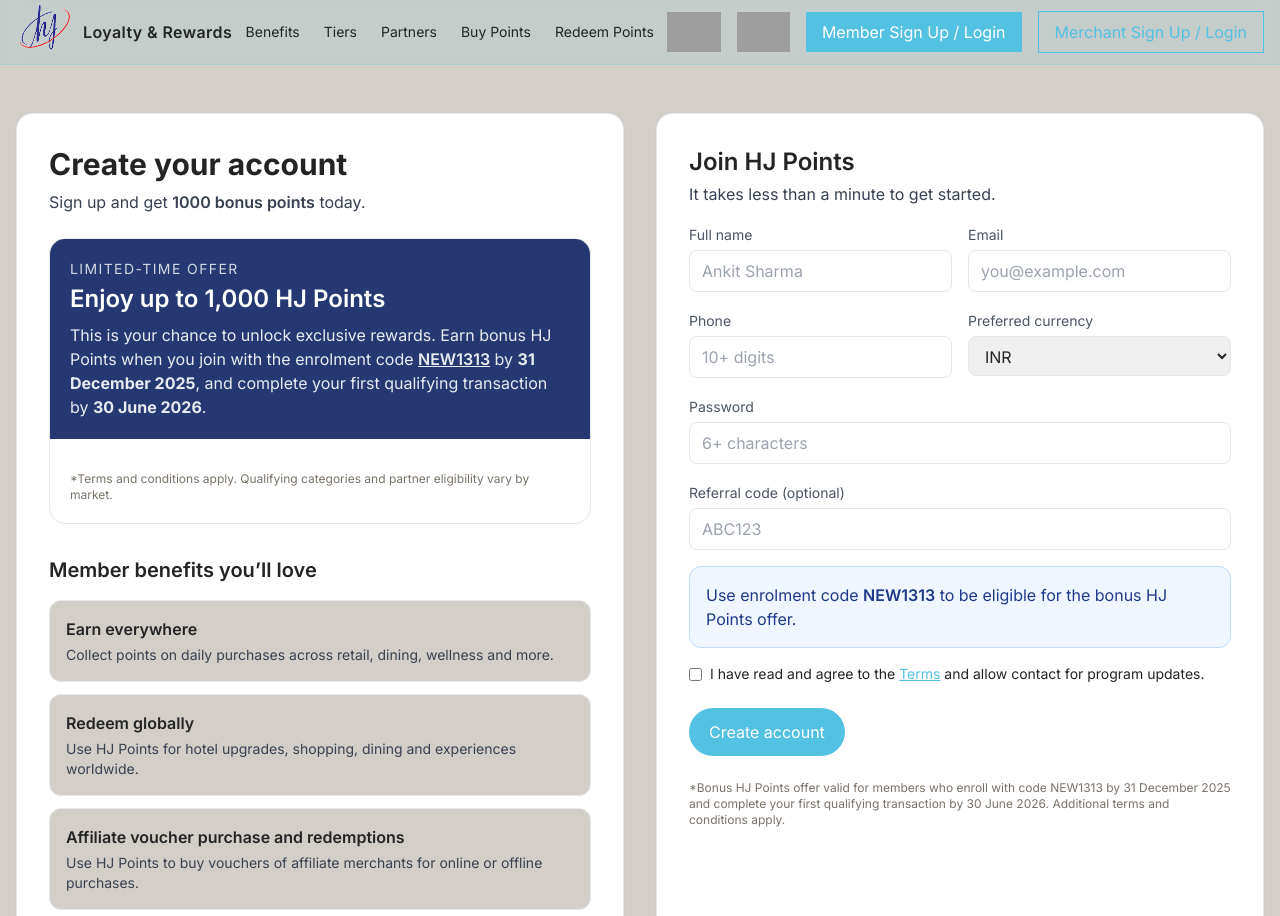
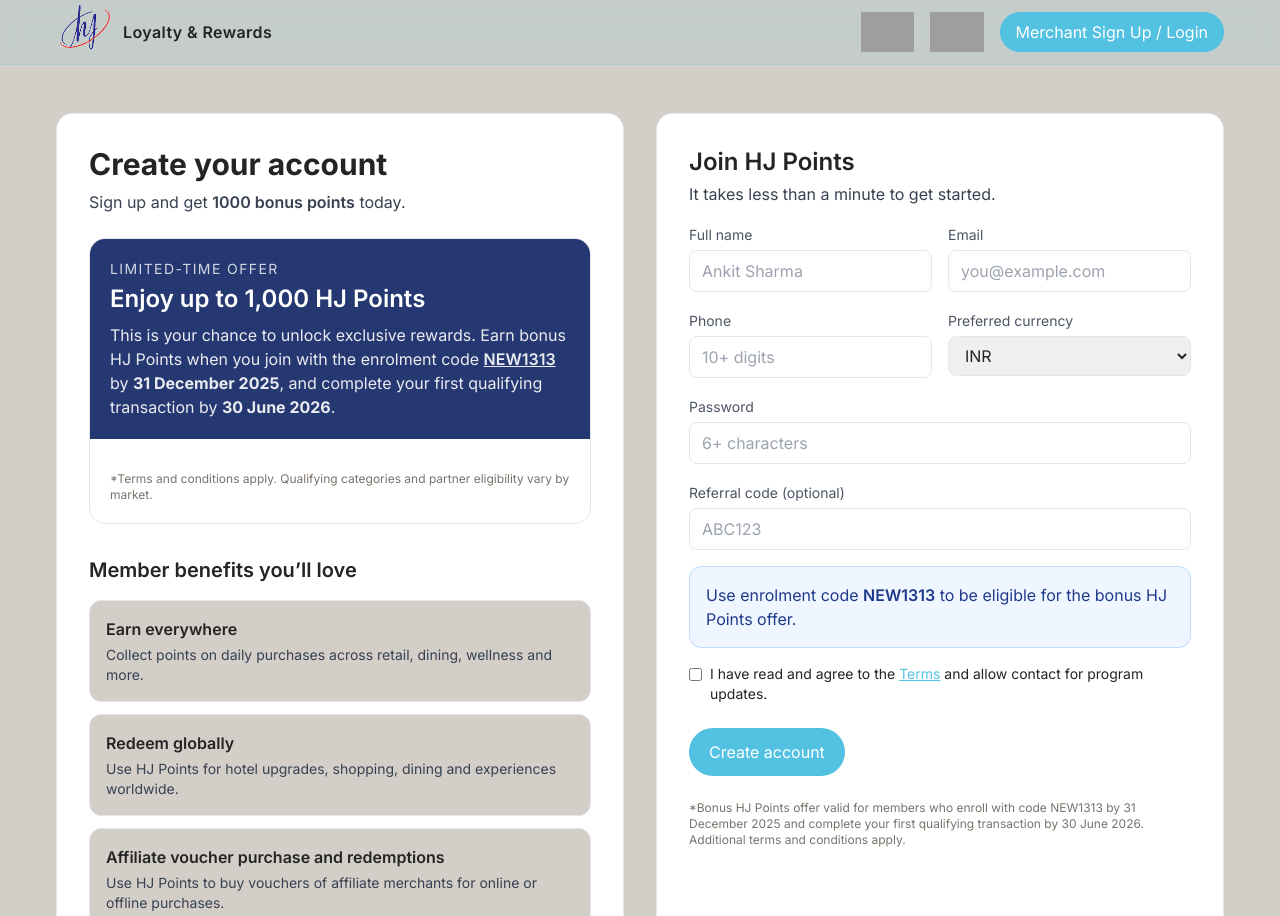
Before and after one commit to ankit-paramotordt/HJ-Loyalty-Rewards, a plain HTML site: page customer.html in a window 1280 px wide. Shown: the top 916 px of the page. Drawn offline with nearby package versions, Linux system fonts and the light colour scheme; grey boxes are pictures that could not be loaded; files whose address does not match are found by name.

Commit message:
header fix on inner pages

```diff
--- a/customer.html
+++ b/customer.html
@@ -51,15 +51,6 @@ tailwind.config = {
       <span class="font-semibold tracking-wide">Loyalty &amp; Rewards</span>
     </a>
 
-    <!-- Desktop nav -->
-    <nav id="desktopNav" class="hidden md:flex items-center gap-6 text-sm">
-      <a href="#benefits" class="hover:text-picton-blue nav-link">Benefits</a>
-      <a href="#tiers" class="hover:text-picton-blue nav-link">Tiers</a>
-      <a href="#partners" class="hover:text-picton-blue nav-link">Partners</a>
-      <a href="#points" class="hover:text-picton-blue nav-link">Buy Points</a>
-      <a href="#points" class="hover:text-picton-blue nav-link">Redeem Points</a>
-    </nav>
-
     <!-- Right actions -->
     <div class="hidden md:flex items-center gap-3 md:gap-4">
       <a
@@ -84,18 +75,10 @@ tailwind.config = {
           class="h-10 w-auto"
         />
       </a>
-
-      <a
-        id="memberCta"
-        href="/customer.html"
-        class="px-4 py-2 pill text-white bg-picton-blue hover:bg-astronaut whitespace-nowrap"
-      >
-        Member Sign Up / Login
-      </a>
       <a
         id="merchantCta"
         href="/merchant.html"
-        class="px-4 py-2 pill text-picton-blue border border-picton-blue hover:bg-picton-blue/10 whitespace-nowrap"
+        class="px-4 py-2 pill text-white bg-picton-blue hover:bg-astronaut text-center"
       >
         Merchant Sign Up / Login
       </a>
@@ -129,19 +112,8 @@ tailwind.config = {
 
     <!-- panel -->
     <div class="fixed left-0 right-0 top-16 bg-white border-t border-picton-blue/20 p-4 space-y-2 shadow-lg z-[70]">
-      <nav class="grid gap-2 text-base">
-        <a href="#benefits" class="py-2 nav-link-mobile">Benefits</a>
-        <a href="#tiers" class="py-2 nav-link-mobile">Tiers</a>
-        <a href="#partners" class="py-2 nav-link-mobile">Partners</a>
-        <a href="#points" class="py-2 nav-link-mobile">Buy Points</a>
-        <a href="#points" class="py-2 nav-link-mobile">Redeem Points</a>
-      </nav>
+
       <div class="pt-3 border-t border-picton-blue/20 grid gap-2">
-        <a
-          id="memberCtaMobile"
-          href="/customer.html"
-          class="px-4 py-2 pill text-white bg-picton-blue hover:bg-astronaut text-center"
-        >Member Sign Up / Login</a>
         <a
           id="merchantCtaMobile"
           href="/merchant.html"
@@ -310,3 +282,9 @@ tailwind.config = {
 <script src="/js/app.js"></script>
 </body>
 </html>
+<style>
+  html,body{font-family:Inter,system-ui,sans-serif}
+  .container-tight{max-width:1200px;}        /* match other pages */
+  .pill{border-radius:9999px;}               /* required by header CTAs */
+  /* (optional) keep your other shared utilities here: .card, .shadow-soft, .serif… */
+</style>
```
Also changed, not shown: accessibility.html (+1 -16 lines), cookie.html (+0 -16 lines), merchant.html (+7 -28 lines), privacy.html (+0 -16 lines).
